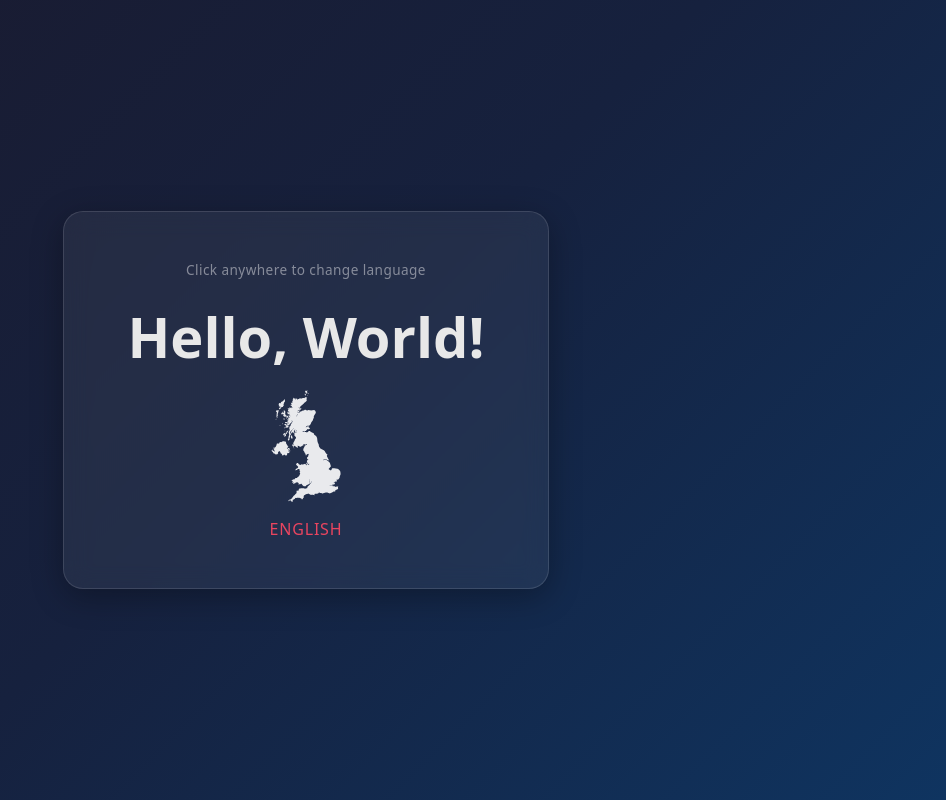
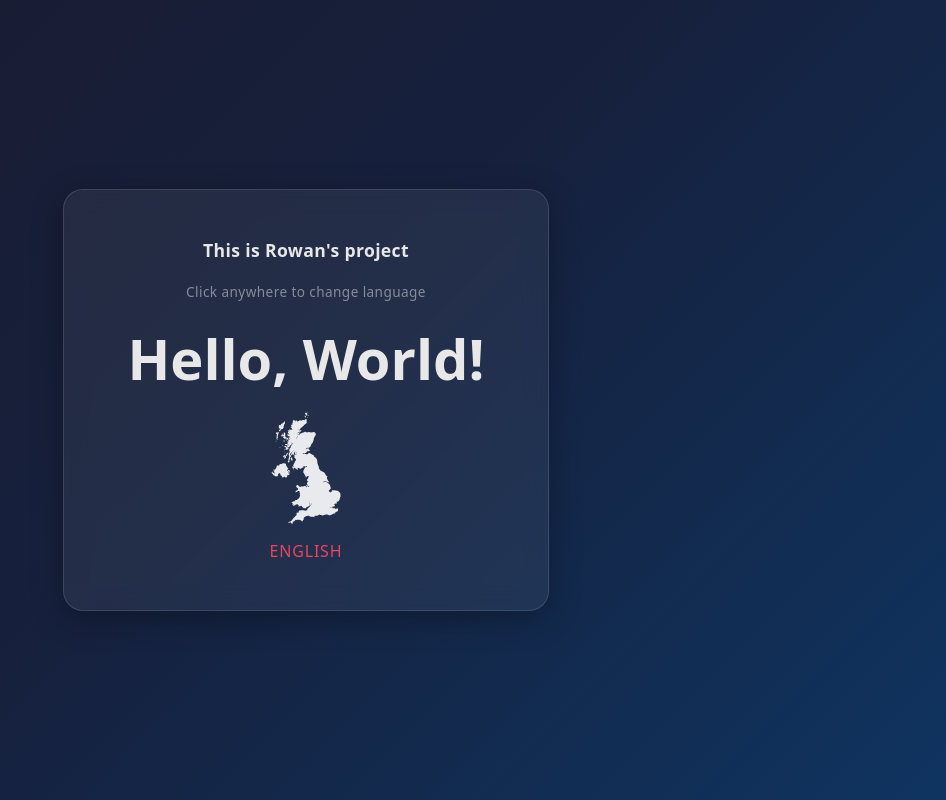
Before and after one commit to rcalhoun28/vibetest, a plain HTML site: page index.html in a window 1280 px wide. Shown: the whole page, without its empty margins (334-1280 px from the left). Drawn offline with Linux system fonts and the light colour scheme.

Commit message:
updatess

```diff
--- a/index.html
+++ b/index.html
@@ -8,6 +8,7 @@
 </head>
 <body>
   <main class="card">
+    <p class="project-title">This is Rowan's project</p>
     <p class="hint">Click anywhere to change language</p>
     <h1 id="greeting">Hello, World!</h1>
     <div class="country-map" id="country-map">
--- a/styles.css
+++ b/styles.css
@@ -31,6 +31,14 @@ body {
 
 .card:active {
   transform: scale(0.98);
+}
+
+.project-title {
+  font-size: 1.1rem;
+  font-weight: 600;
+  color: #e8e8e8;
+  margin-bottom: 1.25rem;
+  letter-spacing: 0.02em;
 }
 
 .hint {
```
